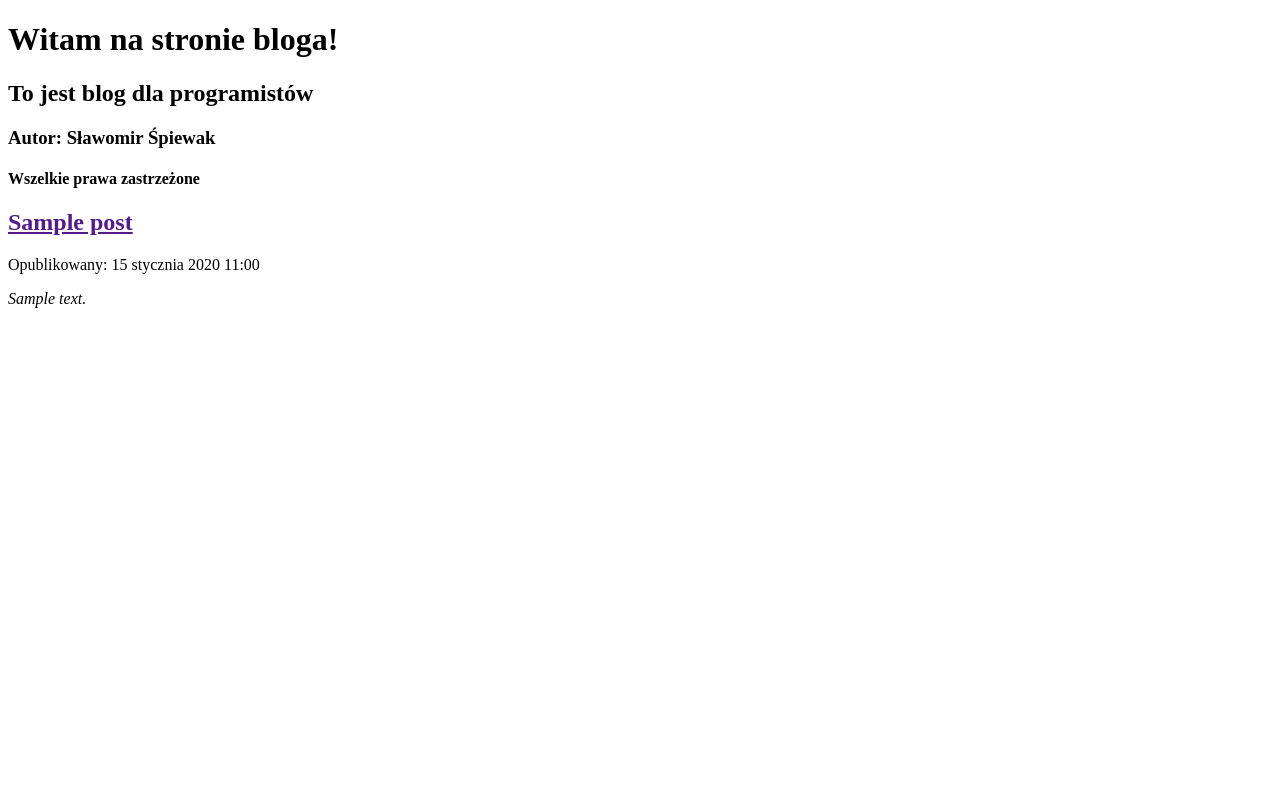
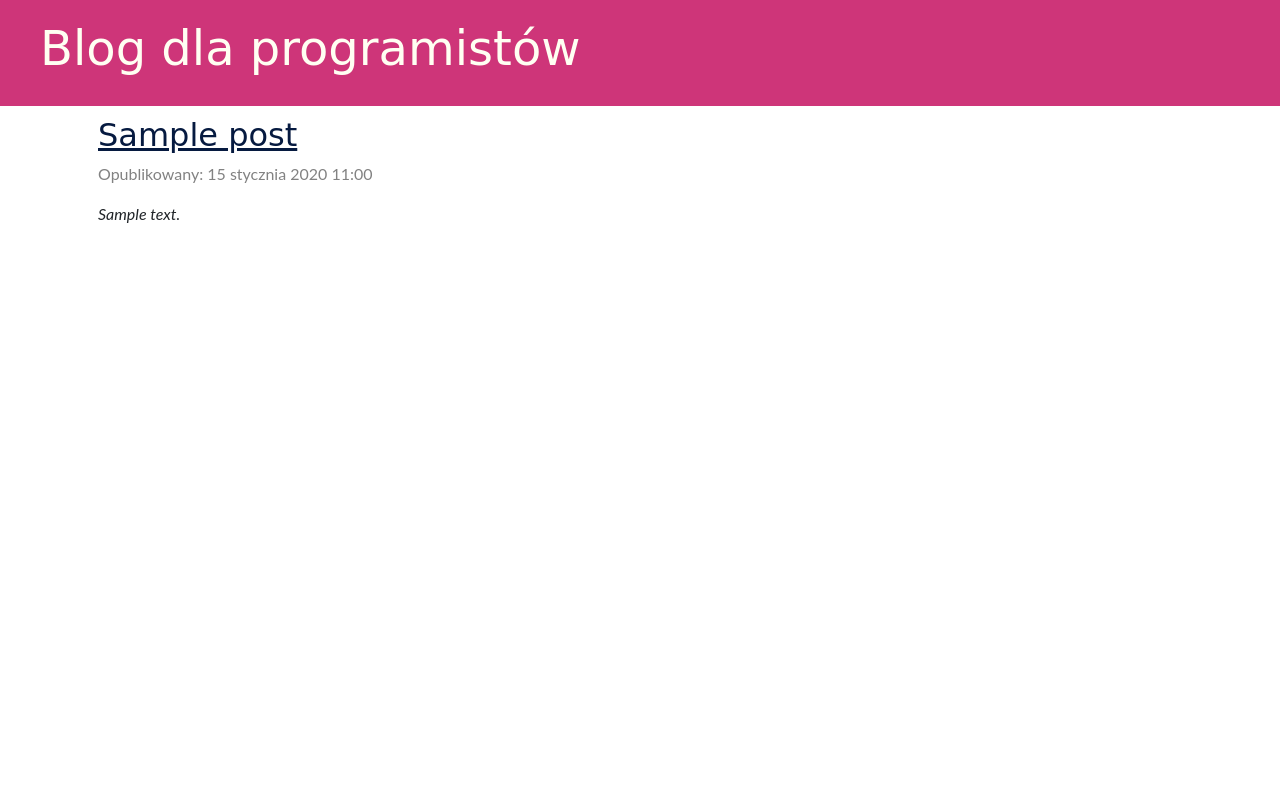
Before and after one commit to Salvek/djangoblog, a Django app: page / in a window 1280 px wide. Run offline with Django 4.2, Linux system fonts and the light colour scheme; tables that the repository leaves empty hold one stand-in row (values such as "Sample post").

Commit message:
Dodkonanie zmian w pliku html, dodanie nowych plików html oraz szablonów

```diff
--- /dev/null
+++ b/blog/static/css/blog.css
@@ -0,0 +1,61 @@
+h1 a,h2 a{
+    color: #ff7300;
+}
+body{
+    font-family: 'Lato', sans-serif;
+}
+
+.post{
+    margin-left: 15px;
+}
+
+.page-header{
+    background-color: #Ce3579; {% #2e43a3 %}
+    margin-top: 0;
+    padding: 20px 20px 20px 40px;
+}
+
+.page-header h1, .page-header h1 a, .page-header h1 a:visited, .page-header h1 a:active {
+    color: #FFFFF2;
+    font-size: 36pt;
+    text-decoration: none;
+}
+
+.page-header h2, .page-header h2 a {
+    color: #FFFFF2;
+    text-decoration: none;
+}
+
+.content {
+    marin left: 40px;
+}
+
+h1, h2, h3, h4{
+    font-family: 'Lobster', cursive;
+}
+
+.data{
+    color: #828282;
+}
+
+.save {
+    float: right;
+}
+
+.top-menu, .top-menu:hover, .top-menu:visited {
+    color: #ffffff;
+    float: left;
+    font-size: 10pt;
+    margin-left: 20px;
+    margin-top: 4px;
+    padding: 10px 0;
+}
+
+.post {
+    margin-bottom: 15px;
+    padding: 10px 10px 10px 1px;
+}
+
+.post h2 a, .post h1 a:visited {
+    color: #061A40;
+}
--- /dev/null
+++ b/blog/templates/blog/base.html
@@ -0,0 +1,25 @@
+{% load static %}
+<html lang="pl">
+    <head>
+        <meta charset="UTF-8">
+        <title>Blog dla programistów</title>
+        <link href="https://cdn.jsdelivr.net/npm/bootstrap@5.2.2/dist/css/bootstrap.min.css" rel="stylesheet" integrity="sha384-Zenh87qX5JnK2Jl0vWa8Ck2rdkQ2Bzep5IDxbcnCeuOxjzrPF/et3URy9Bv1WTRi" crossorigin="anonymous">
+        <link rel="stylesheet" href="{% static 'css/blog.css' %}">
+    </head>
+<body>
+<div class="page-header">
+  <h1><a href="/"> Blog dla programistów </a></h1>
+</div>
+<div class="content container">
+    <div class="row">
+        <div class="col-md-8">
+            {% block content %}
+
+            {% endblock %}
+        </div>
+    </div>
+
+</div>
+
+</body>
+</html>
--- a/blog/templates/blog/post_list.html
+++ b/blog/templates/blog/post_list.html
@@ -1,30 +1,13 @@
-<!DOCTYPE html>
-    <html lang="pl">
-    <head>
-        <meta charset="UTF-8">
-        <title>Blog dla programistów</title>
-    </head>
-<body>
-    <div>
-        <h1>Witam na stronie bloga!</h1>
-        <h2>To jest blog dla programistów</h2>
-        <h3>Autor: Sławomir Śpiewak</h3>
-        <h4>Wszelkie prawa zastrzeżone</h4>
-    </div>
-
-    {% comment "Komentarz autora" %}
-    Tutaj lista postów
-    {% endcomment %}
-
+{% extends 'blog/base.html' %}
+{% block content %}
     {% for post in posts %}
-    <div>
-        <h2><a href="">{{ post.title }}</a></h2>
-        <p>Opublikowany: {{ post.publishDate }}</p>
-        <em>{{ post.text|linebreaksbr }}</em>
-    </div>
+        <div class ="post">
+            <h2><a href="{% url 'post_detail' pk=post.pk %}">{{ post.title }}</a></h2>
+                <div class="data">
+                    <p>Opublikowany: {{ post.publishDate }}</p>
+                </div>
+            <em>{{ post.text|linebreaksbr }}</em>
+            <p></p>
+        </div>
     {% endfor %}
-    <div>
-
-    </div>
-</body>
-</html>
+{% endblock %}
--- a/blog/urls.py
+++ b/blog/urls.py
@@ -3,4 +3,5 @@
 
 urlpatterns =[
     path('', views.post_list, name='post_list'),
+    path('post/<int:pk>/', views.post_detail, name='post_detail'),
 ]
--- a/blog/views.py
+++ b/blog/views.py
@@ -1,7 +1,11 @@
-from django.shortcuts import render
+from django.shortcuts import render, get_object_or_404
 from django.utils import timezone
 from .models import Post
 
 def post_list(request):
     posts = Post.objects.filter(publishDate__lte=timezone.now()).order_by('publishDate')
     return render(request, 'blog/post_list.html', {'posts': posts})
+
+def post_detail(request, pk):
+    post = get_object_or_404(Post, pk=pk)
+    return render(request, 'blog/post_detail.html', {'post': post})
```
Also changed, not shown: blog/templates/blog/post_detail.html (added, +13 -0 lines).
